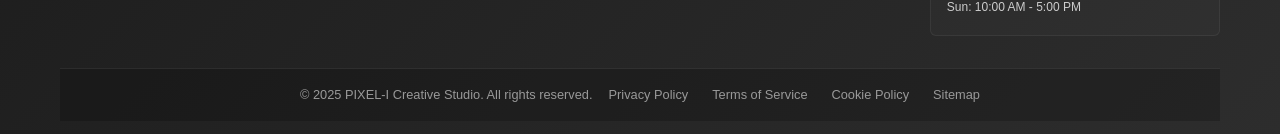
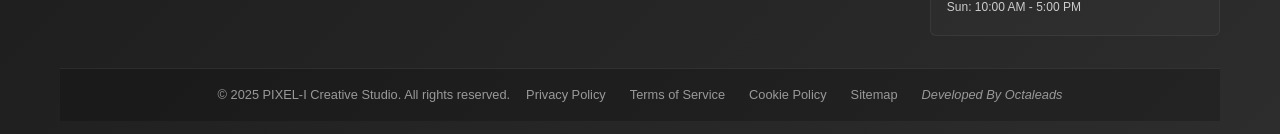
Before and after one commit to octaleadsprivatelimited-cloud/sample, a React (Create React App) app: page /work/e-learning in a window 1280 px wide. Shown: the part 2167-2301 px from the top of the page. Built offline with nearby package versions, Linux system fonts and the light colour scheme; the HTML template or start-up script is replaced by a standard one.

Commit message:
Add Developed By Octaleads link: Add clickable link to octaleads.com with italic styling after sitemap

```diff
--- a/src/components/Footer.js
+++ b/src/components/Footer.js
@@ -141,6 +141,7 @@ const Footer = () => {
               <Link to="/terms">Terms of Service</Link>
               <Link to="/cookies">Cookie Policy</Link>
               <Link to="/sitemap">Sitemap</Link>
+              <a href="https://octaleads.com" target="_blank" rel="noopener noreferrer" className="developed-by">Developed By Octaleads</a>
             </div>
           </div>
         </div>
--- a/src/index.css
+++ b/src/index.css
@@ -2065,6 +2065,18 @@ body {
 }
 
 .mega-footer .footer-links-bottom a:hover {
+  color: #ff6b35;
+}
+
+.mega-footer .footer-links-bottom .developed-by {
+  color: #999999;
+  text-decoration: none;
+  font-size: 0.8rem;
+  transition: color 0.3s ease;
+  font-style: italic;
+}
+
+.mega-footer .footer-links-bottom .developed-by:hover {
   color: #ff6b35;
 }
 
```
